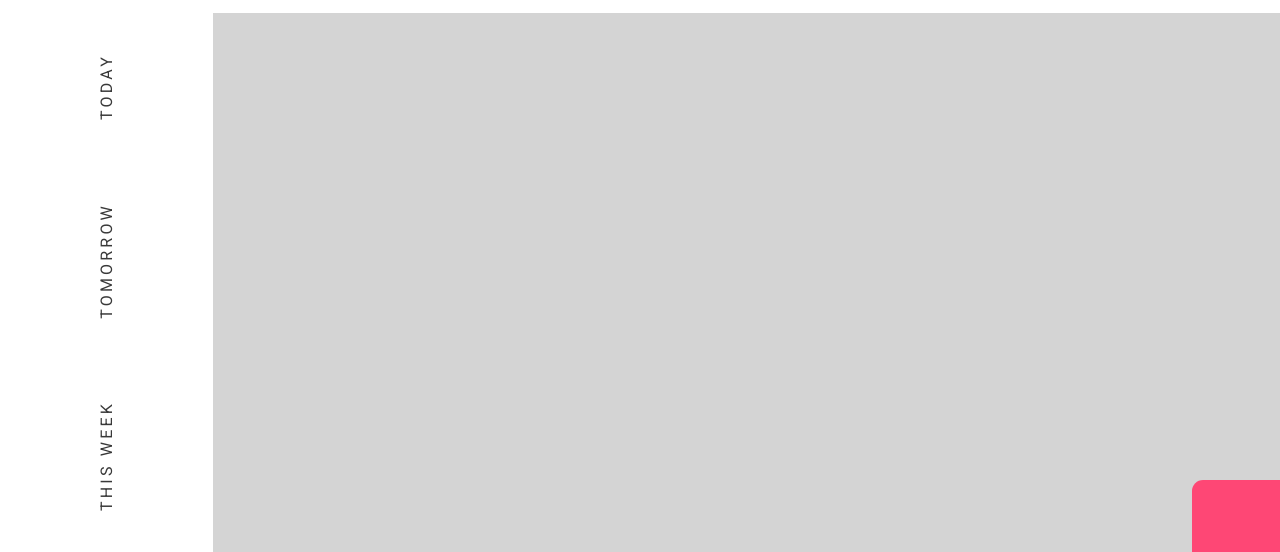
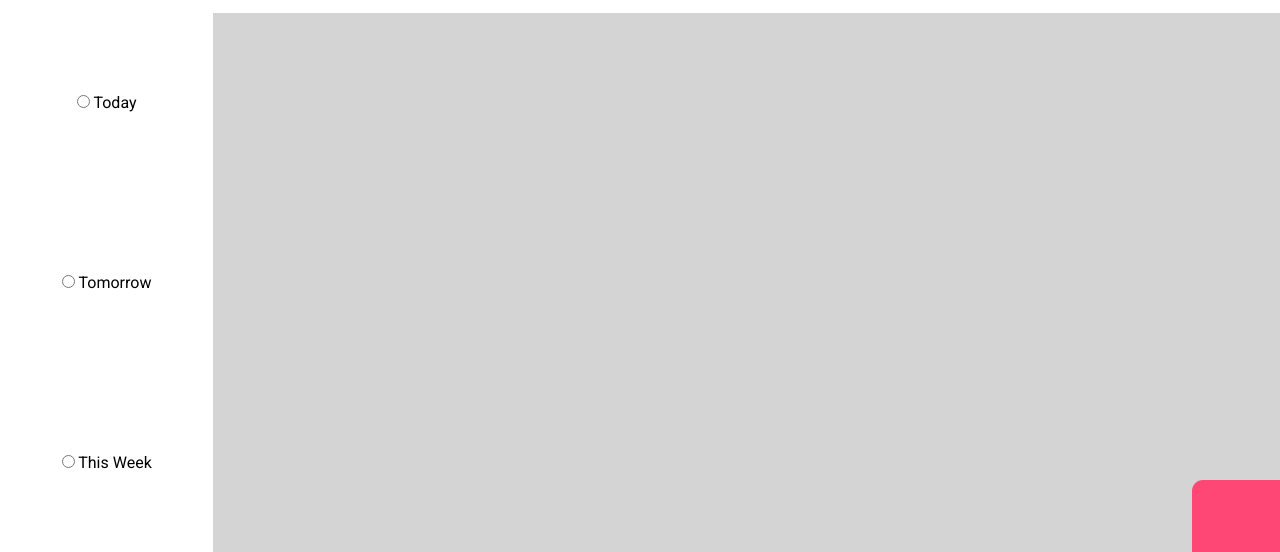
Before and after one commit to MagdaBer/todo-app, a plain HTML site: page index.html in a window 1280 px wide. Shown: the part 248-800 px from the top of the page. Drawn offline with Linux system fonts and the light colour scheme.

Commit message:
Convert anchor elements to input labels

```diff
--- a/index.html
+++ b/index.html
@@ -19,9 +19,33 @@
         </button>
       </div>
       <section class="dateSelector">
-        <a class="taskNav__link" href="">Today</a>
-        <a class="taskNav__link" href="">Tomorrow</a>
-        <a class="taskNav__link" href="">This Week</a>
+        <label>
+          <input
+            class="taskNav__radio"
+            type="radio"
+            name="when"
+            value="today"
+          />
+          <span class="taskNav__radioLabel">Today</span>
+        </label>
+        <label>
+          <input
+            class="taskNav__radio"
+            type="radio"
+            name="when"
+            value="tomorrow"
+          />
+          <span class="taskNav__radioLabel">Tomorrow</span>
+        </label>
+        <label>
+          <input
+            class="taskNav__radio"
+            type="radio"
+            name="when"
+            value="This Week"
+          />
+          <span class="taskNav__radioLabel">This Week</span>
+        </label>
       </section>
       <section class="taskList"></section>
       <button aria-label="Add new tast" class="actionButton">
```
